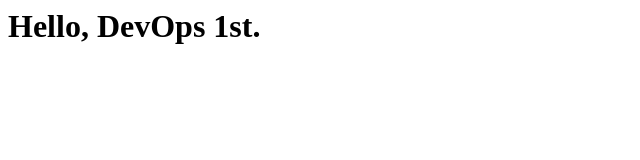
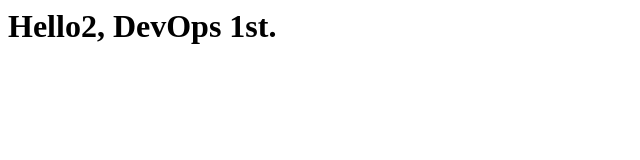
Before and after one commit to hiroyuki-shinya/devops01, a plain HTML site: page index.html in a window 1280 px wide. Shown: the whole page, without its empty margins (0-640 px from the left). Drawn offline with Linux system fonts and the light colour scheme.

Commit message:
Update index.html

```diff
--- a/index.html
+++ b/index.html
@@ -3,6 +3,6 @@
 <title>sample</title>
 </head>
 <body>
-<h1>Hello, DevOps 1st.</h1>
+<h1>Hello2, DevOps 1st.</h1>
 </body>
 </html>
```
